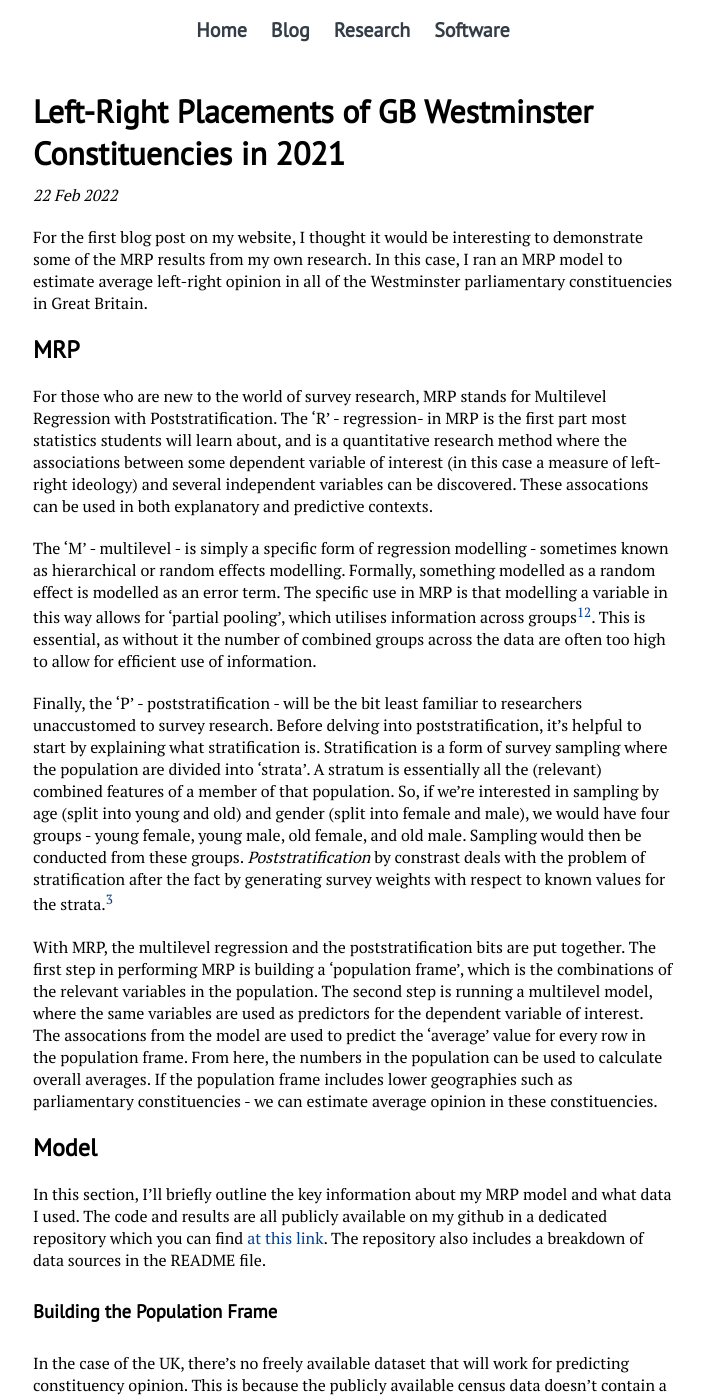
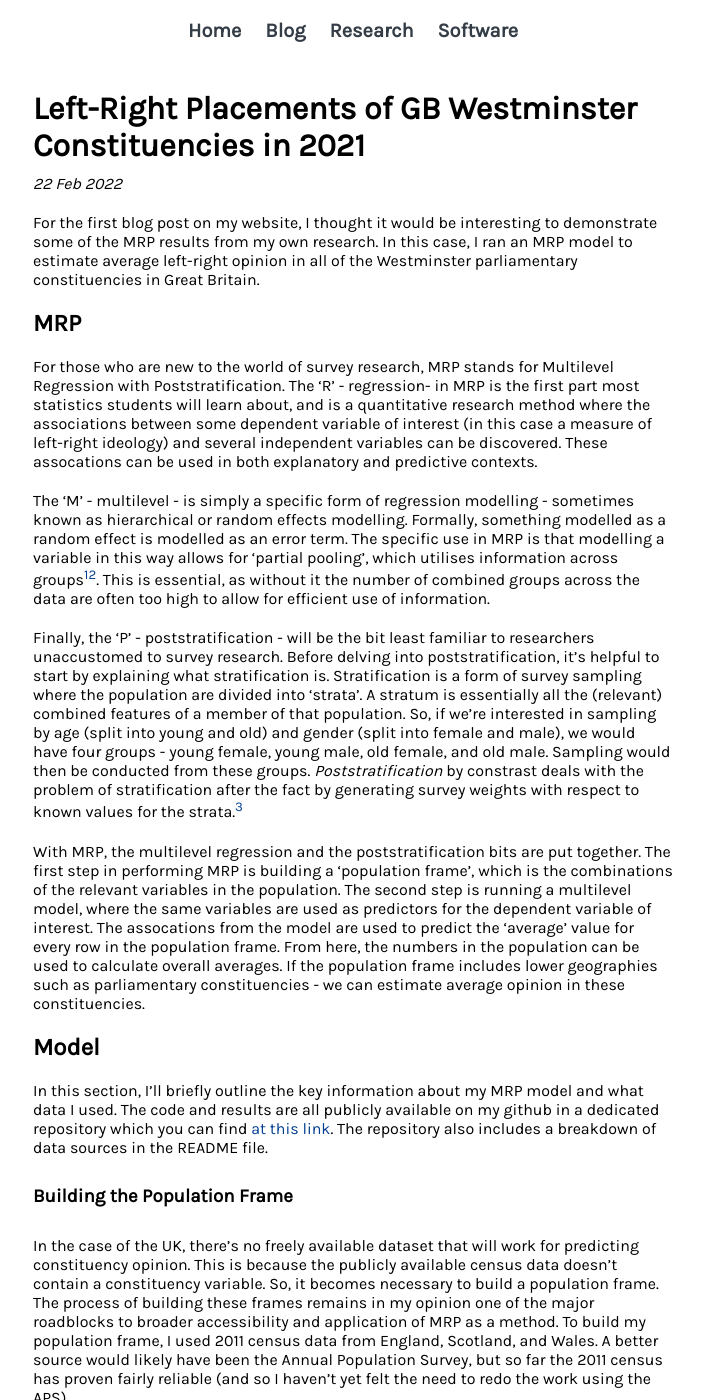
Before and after one commit to philswatton/philswatton.github.io, a Jekyll site: the page built from _posts/2022-02-22-left-right-mrp.md, in a window 1280 px wide and 1400 px high. Shown: the whole window, without its empty margins (287-992 px from the left). Built offline with Jekyll 4.4.1, drawn with Linux system fonts in a browser that asks for light colours.

Commit message:
new font

```diff
--- a/_layouts/default.html
+++ b/_layouts/default.html
@@ -15,6 +15,9 @@
     <!-- Fonts -->
     <style>
       @import url('https://fonts.googleapis.com/css2?family=PT+Sans&family=PT+Sans+Narrow&family=PT+Serif&display=swap');
+    </style>
+    <style>
+      @import url('https://fonts.googleapis.com/css2?family=Karla&display=swap');
     </style>
 
     <!-- Scripts -->
--- a/_sass/body.scss
+++ b/_sass/body.scss
@@ -5,7 +5,8 @@
 $blu: rgba(2, 63, 144, 1);
 
 /* Fonts */
-$sans: 'PT Sans', sans-serif;
+$sans: 'Karla', sans-serif;
+/* $sans: 'PT Sans', sans-serif; */
 
 /* Dynamic placements and widths */
 $mob-left: 2.5%;
@@ -18,7 +19,8 @@
 
 /* Defaults */
 :root {
-    font-family: 'PT Serif', serif;
+    /* font-family: 'PT Serif', serif;*/
+    font-family: $sans;
     font-size: 16px;
     color: black;
 }
```
